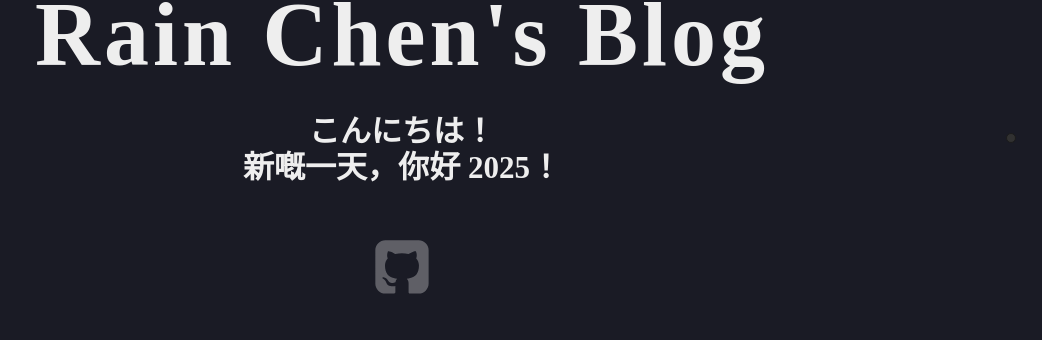
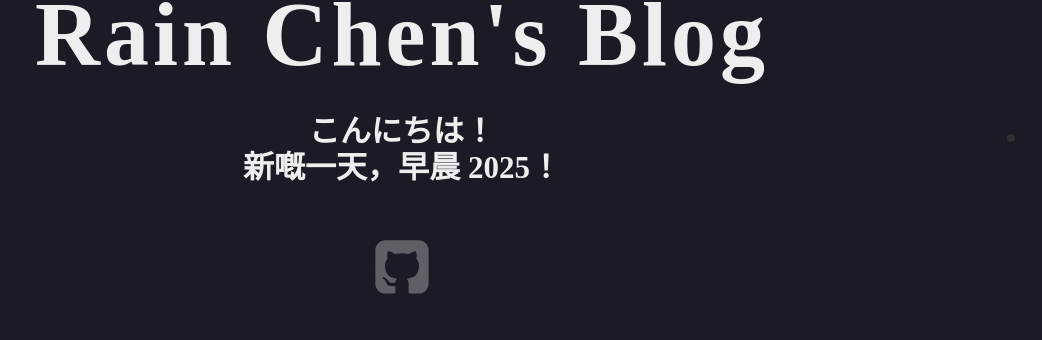
Before and after one commit to CongJyu/CongJyu.github.io, a Jekyll site: the page built from index.html, in a window 1280 px wide. Shown: the part 313-653 px from the top of the page, without its empty margins (238-1280 px from the left). Built offline with Jekyll 4.4.1, drawn with Linux system fonts in a browser that asks for light colours; some web fonts are replaced; comment, search, counter and statistics services are not loaded.

Commit message:
update index page

```diff
--- a/_config.yml
+++ b/_config.yml
@@ -49,7 +49,7 @@ author:
 
 home:
     section1: <h1>Rain Chen's Blog</h1>
-    section2: <h3>こんにちは！</br>新嘅一天，你好 2025！</h3>
+    section2: <h3>こんにちは！</br>新嘅一天，早晨 2025！</h3>
     section3: <div class="social-links"><a class="ico-github" target="#" href="https://github.com/congjyu" title="View My GitHub">View My Github</a></div>
 blog:
     cc_license: # A link to CC License of your choice.
```
Also changed, not shown: 14 other files.
